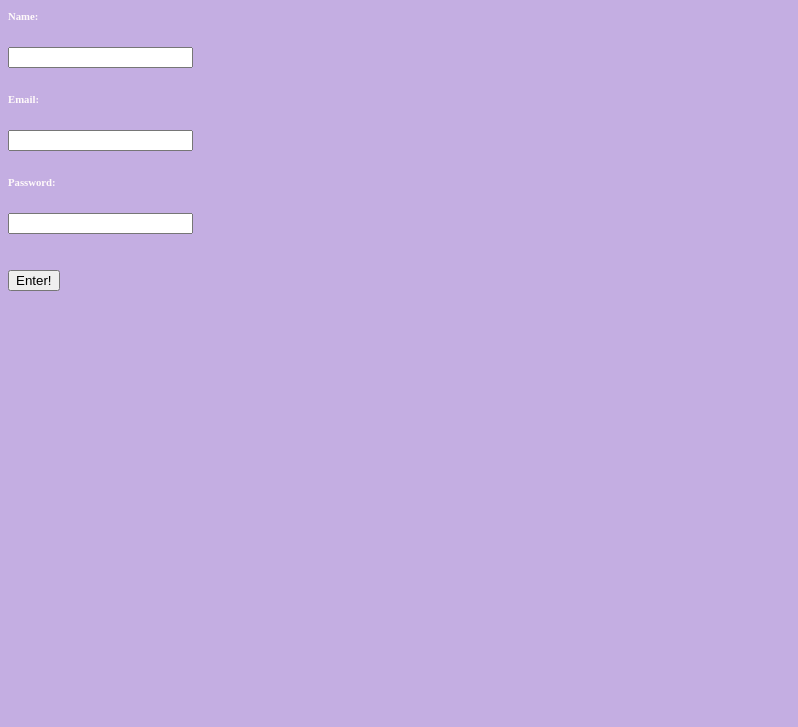
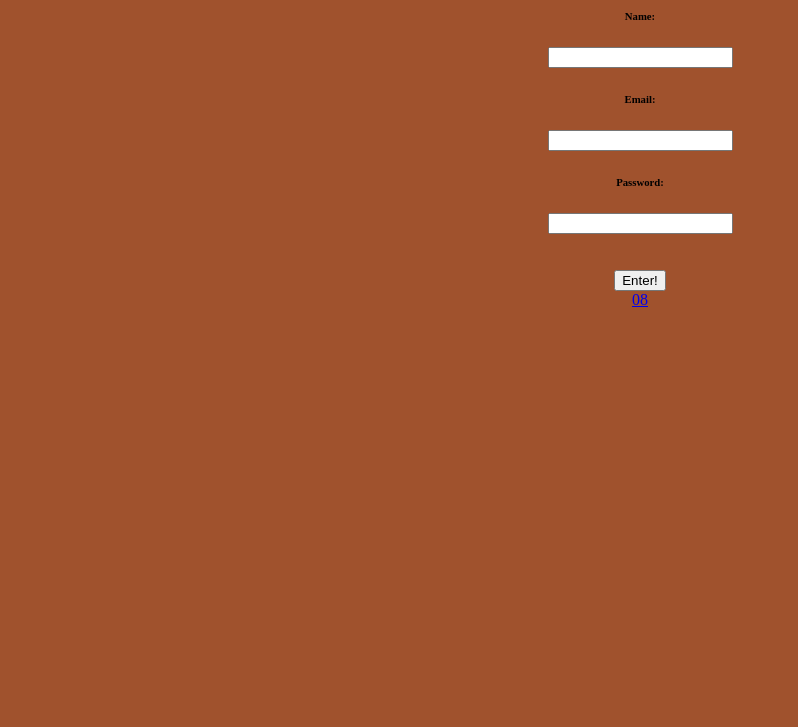
Before and after one commit to farvillage/uniesp-exercises, a plain HTML site: page angelo/index.html in a window 1280 px wide. Shown: the part 73-800 px from the top of the page, without its empty margins (0-798 px from the left). Drawn offline with Linux system fonts and the light colour scheme.

Commit message:
nao aguento mais frontend

```diff
--- a/angelo/index.html
+++ b/angelo/index.html
@@ -5,13 +5,8 @@
     <meta http-equiv="X-UA-Compatible" content="IE=edge">
     <meta name="viewport" content="width=device-width, initial-scale=1.0">
     <title>Form</title>
+    <link href="styles.css" rel="stylesheet"></link>
 </head>
-<style>
-    body{
-       background-color: #c4aee2;
-       color: #fffafa;
-    }
-</style>
 <body>
     <div>
         <form>
@@ -27,5 +22,7 @@
     <div>
         <input type="submit" value="Enter!">
     </div>
+
+    <a href="08.html">08</a>
 </body>
 </html>
--- /dev/null
+++ b/angelo/styles.css
@@ -0,0 +1,8 @@
+:root{
+--primary-color: sienna;
+}
+
+body{
+    background-color: var(--primary-color);
+    text-align: center;
+}
```
Also changed, not shown: angelo/08.html (added, +23 -0 lines).
